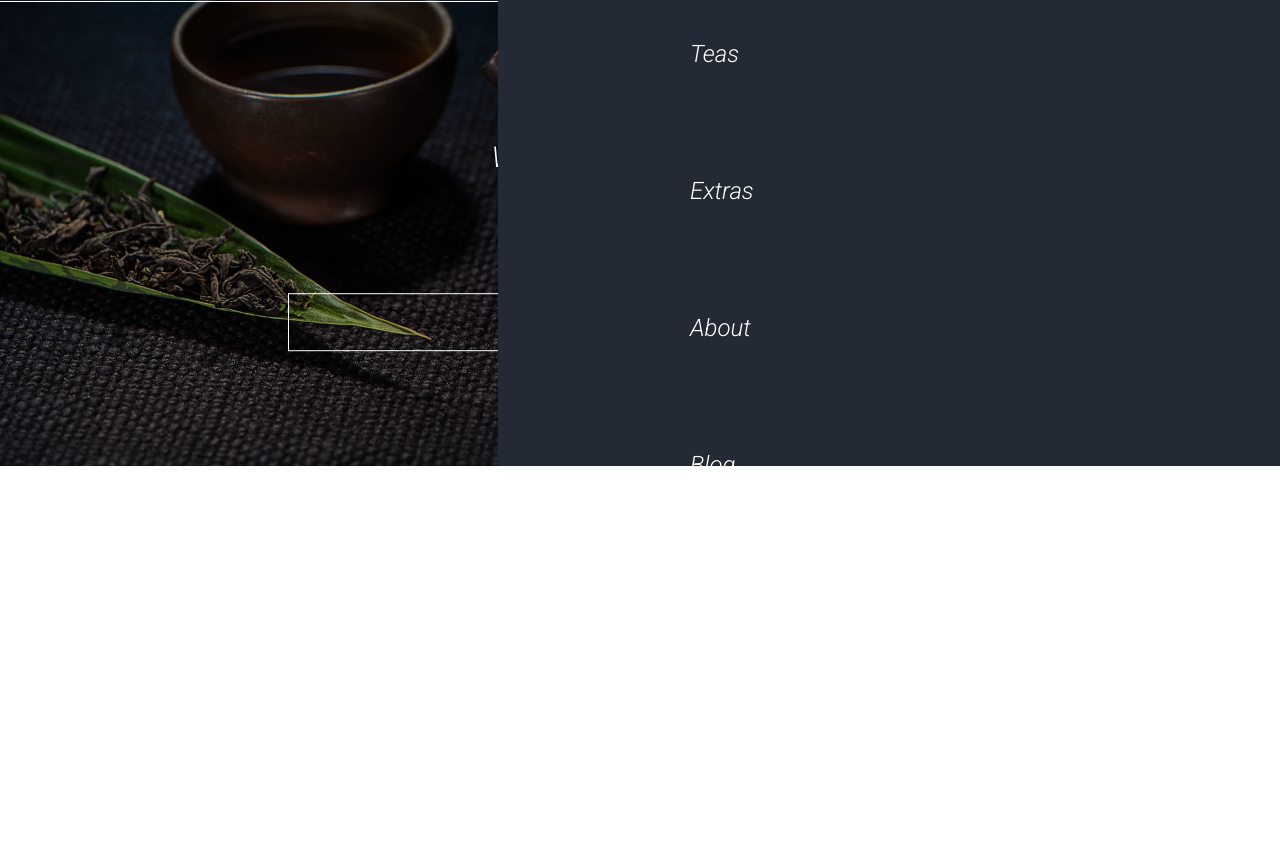
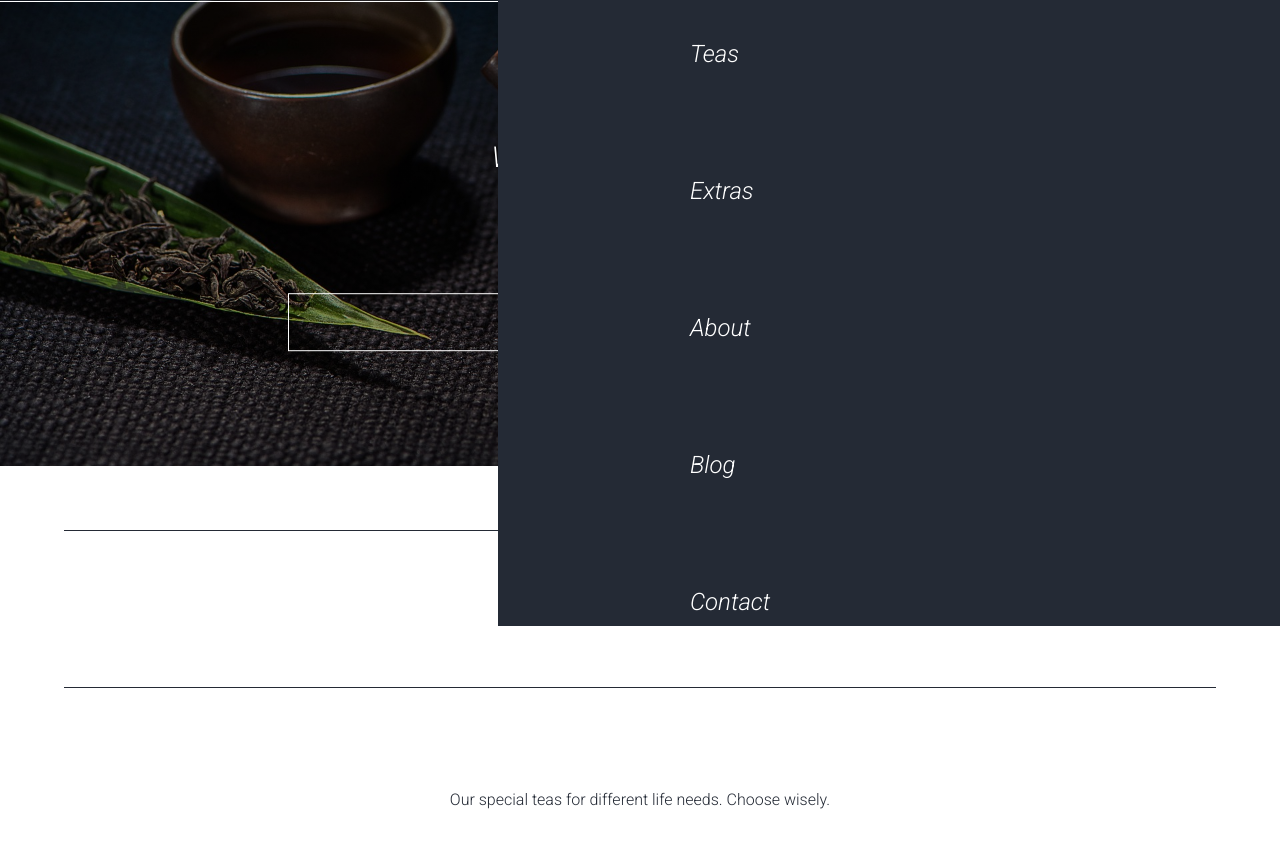
Before and after one commit to Cepako/Tea-Shop, a React (Create React App) app: page / in a window 1280 px wide. Shown: the part 254-1100 px from the top of the page. Before the commit the page ends 800 px from the top, so only its background shows below. Built offline with nearby package versions, Linux system fonts and the light colour scheme.

Commit message:
create Arrivals component

```diff
--- a/src/components/pages/Home-page.tsx
+++ b/src/components/pages/Home-page.tsx
@@ -1,6 +1,7 @@
 import React from 'react';
 
 import Welcome from './home-page-components/Welcome';
+import Arrivals from './home-page-components/Arrivals';
 
 import './Home-page.scss';
 
@@ -8,6 +9,7 @@ const Page: React.FC = () => {
   return (
     <div className="home-page">
       <Welcome />
+      <Arrivals />
     </div>
   );
 };
--- /dev/null
+++ b/src/components/pages/home-page-components/Arrivals.scss
@@ -0,0 +1,22 @@
+.new-arrivals {
+  margin-block: 5%;
+  width: 100%;
+  display: flex;
+  flex-wrap: wrap;
+  justify-content: center;
+  text-align: center;
+  color: #242a35;
+  &__title {
+    width: 90%;
+    padding-block: 5%;
+    font-weight: 500;
+    font-style: italic;
+    border-top: 1px solid #242a35;
+    border-bottom: 1px solid #242a35;
+  }
+  &__paragraph {
+    width: 90%;
+    margin-top: 8%;
+    font-weight: 300;
+  }
+}
--- /dev/null
+++ b/src/components/pages/home-page-components/Arrivals.tsx
@@ -0,0 +1,16 @@
+import React from 'react';
+
+import './Arrivals.scss';
+
+const Arrivals: React.FC = () => {
+  return (
+    <div className="new-arrivals">
+      <h2 className="new-arrivals__title">New Arrivals</h2>
+      <p className="new-arrivals__paragraph">
+        Our special teas for different life needs. Choose wisely.
+      </p>
+    </div>
+  );
+};
+
+export default Arrivals;
```
